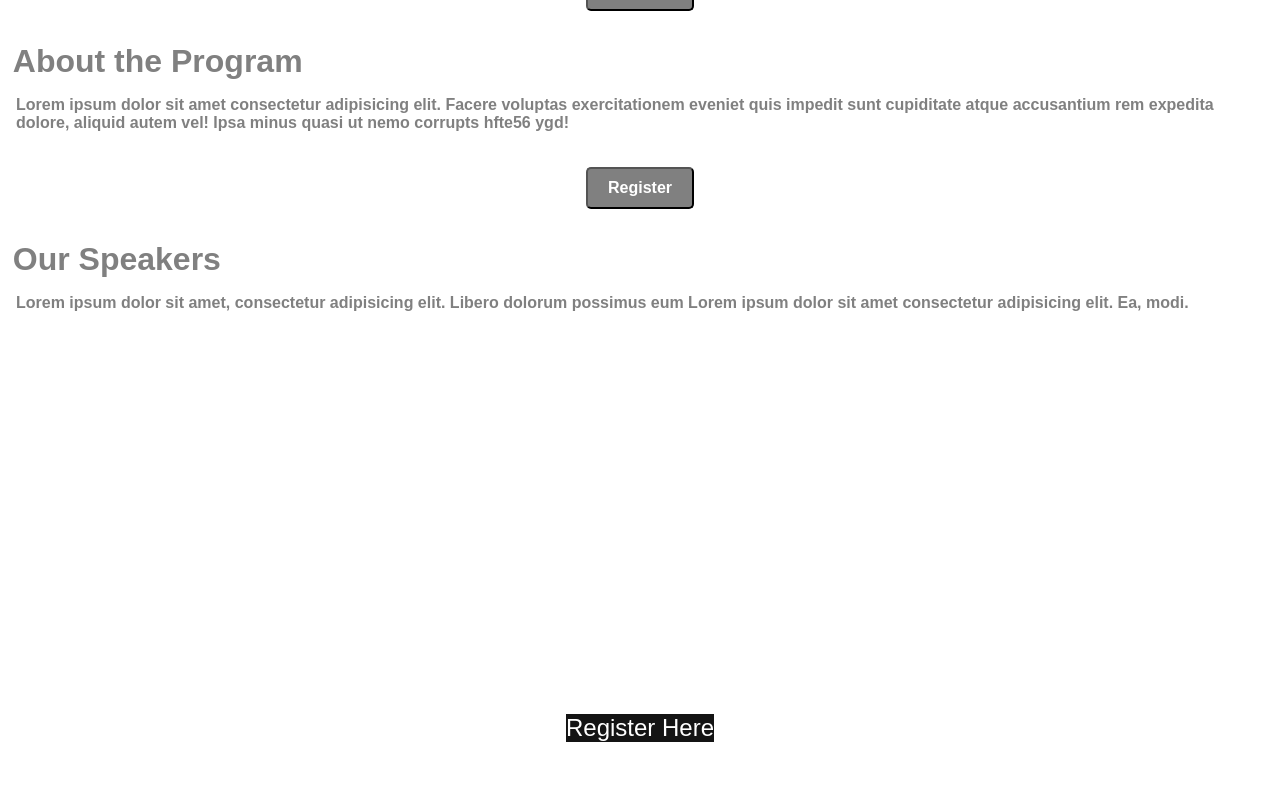
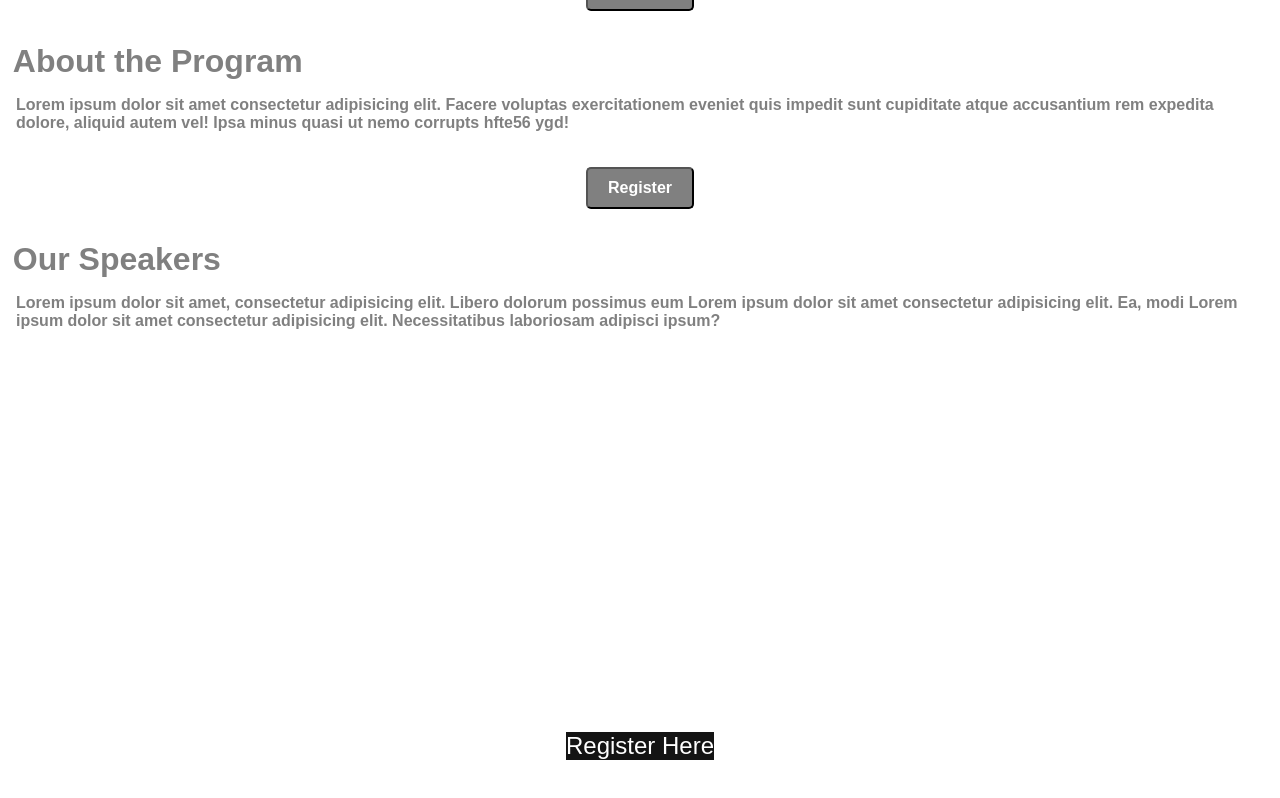
Before and after one commit to kylead10/beyond-politics, a React (Create React App) app: page / in a window 1280 px wide. Shown: the part 2754-3552 px from the top of the page. Built offline with nearby package versions, Linux system fonts and the light colour scheme; the HTML template or start-up script is replaced by a standard one.

Commit message:
clean up

```diff
--- a/src/components/about/About.js
+++ b/src/components/about/About.js
@@ -78,7 +78,8 @@ const About = () => {
           <Info>
             Lorem ipsum dolor sit amet, consectetur adipisicing elit. Libero
             dolorum possimus eum Lorem ipsum dolor sit amet consectetur
-            adipisicing elit. Ea, modi.
+            adipisicing elit. Ea, modi Lorem ipsum dolor sit amet consectetur
+            adipisicing elit. Necessitatibus laboriosam adipisci ipsum?
           </Info>
         </div>
         {isRegistered && <RegistrationForm />}
```
